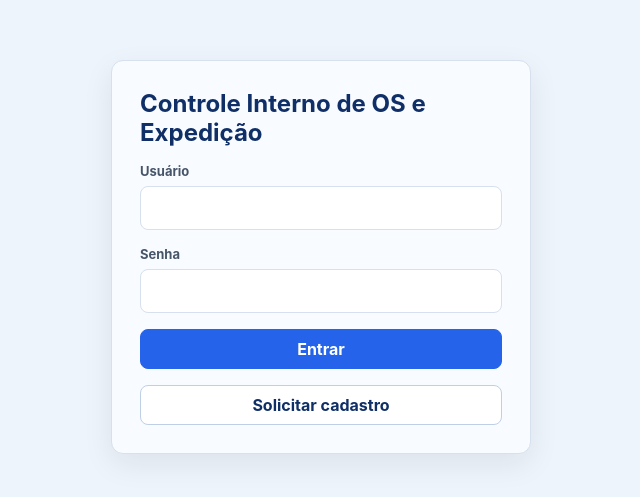
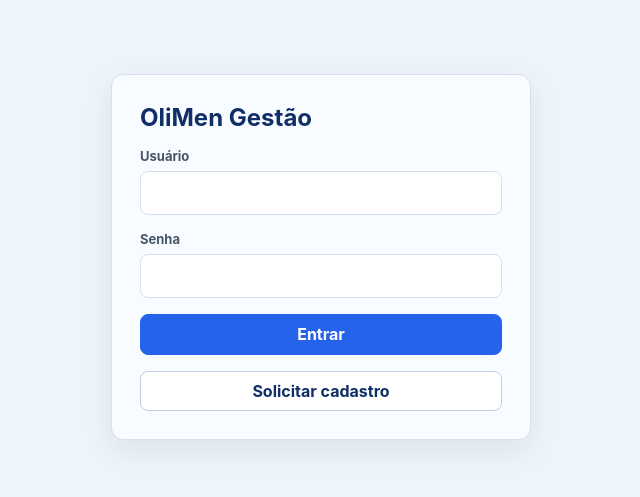
Before and after one commit to felipemrts72/Controle-OS, a React (Vite) app: page /entrar in a window 1280 px wide. Shown: the part 143-640 px from the top of the page, without its empty margins (319-959 px from the left). Built offline with nearby package versions, Linux system fonts and the light colour scheme; no server answers.

Commit message:
feat: atualizar identidade visual para OliMen Gestão

```diff
--- a/index.html
+++ b/index.html
@@ -3,7 +3,7 @@
   <head>
     <meta charset="UTF-8" />
     <meta name="viewport" content="width=device-width, initial-scale=1.0" />
-    <title>Controle Interno de OS e Expedição</title>
+    <title>OliMen Gestão</title>
   </head>
   <body>
     <div id="root"></div>
--- a/src/components/Sidebar/Sidebar.jsx
+++ b/src/components/Sidebar/Sidebar.jsx
@@ -29,7 +29,7 @@ export function Sidebar({ onNavigate }) {
 
   return (
     <aside className="sidebar" id="app-sidebar">
-      <Link to={getDefaultRoute(user)} className="sidebar__brand" onClick={onNavigate}>Controle Interno</Link>
+      <Link to={getDefaultRoute(user)} className="sidebar__brand" onClick={onNavigate}>OliMen Gestão</Link>
       <nav className="sidebar__nav">
         {visibleLinks.map(({ to, label, icon: Icon }) => (
           <NavLink key={to} to={to} onClick={onNavigate} className={({ isActive }) => `sidebar__link ${isActive ? 'sidebar__link_active' : ''}`}>
--- a/src/pages/LoginPage/LoginPage.jsx
+++ b/src/pages/LoginPage/LoginPage.jsx
@@ -27,7 +27,7 @@ export function LoginPage() {
   return (
     <main className="login-page">
       <form className="login-page__form" onSubmit={submit}>
-        <h1 className="login-page__title">Controle Interno de OS e Expedição</h1>
+        <h1 className="login-page__title">OliMen Gestão</h1>
         <label className="field">
           <span className="field__label">Usuário</span>
           <input className="field__input" value={form.username} onChange={(event) => setForm({ ...form, username: event.target.value })} required />
--- a/src/routes/AppRoutes.jsx
+++ b/src/routes/AppRoutes.jsx
@@ -60,7 +60,7 @@ function SessionLoading() {
       <div className="session-loading__card">
         <div className="session-loading__mark" aria-hidden="true">OS</div>
         <div>
-          <strong className="session-loading__brand">Controle Interno</strong>
+          <strong className="session-loading__brand">OliMen Gestão</strong>
           <p className="session-loading__text">Validando sessao...</p>
         </div>
         <span className="session-loading__spinner" aria-hidden="true" />
```
Also changed, not shown: 2 other files (tests, documents, lock files or other folders).
